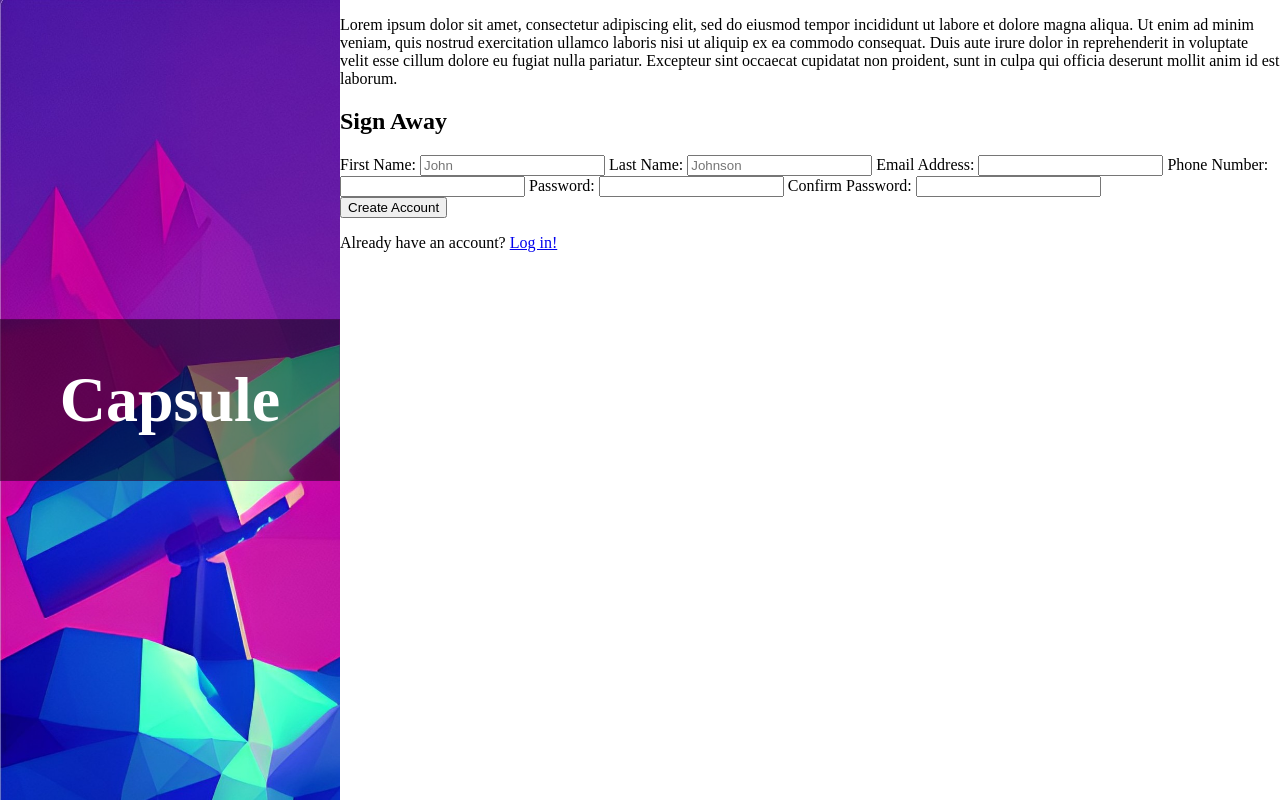
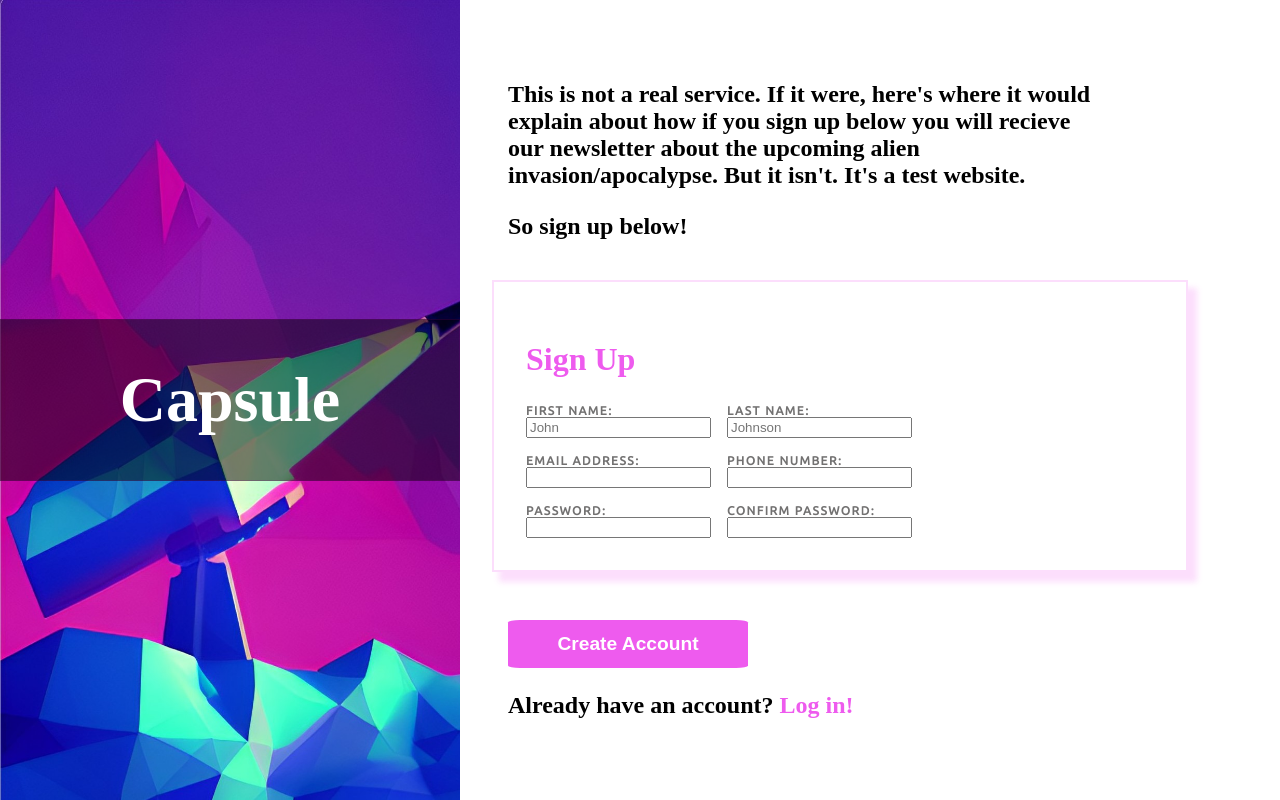
Before and after one commit to inherentspice/Sign-Up-Form, a plain HTML site: page index.html in a window 1280 px wide. Drawn offline with Linux system fonts and the light colour scheme.

Commit message:
finished styling

```diff
--- a/index.html
+++ b/index.html
@@ -6,6 +6,9 @@
   <meta name="viewport" content="width=device-width, initial-scale=1.0">
   <title>Sign-Up Form</title>
   <link rel="stylesheet" href="stylesheet.css">
+  <link rel="preconnect" href="https://fonts.googleapis.com">
+  <link rel="preconnect" href="https://fonts.gstatic.com" crossorigin>
+  <link href="https://fonts.googleapis.com/css2?family=Ubuntu&display=swap" rel="stylesheet">
 </head>
 <body>
   <div class="content">
@@ -17,31 +20,50 @@
     <div class="form">
       <div class="form-intro">
         <p>
-          Lorem ipsum dolor sit amet, consectetur adipiscing elit, sed do eiusmod tempor incididunt ut labore et dolore magna aliqua.
-          Ut enim ad minim veniam, quis nostrud exercitation ullamco laboris nisi ut aliquip ex ea commodo consequat.
-          Duis aute irure dolor in reprehenderit in voluptate velit esse cillum dolore eu fugiat nulla pariatur.
-          Excepteur sint occaecat cupidatat non proident, sunt in culpa qui officia deserunt mollit anim id est laborum.
+         This is not a real service.
+         If it were, here's where it would explain about how if you sign up below you will recieve our newsletter about the upcoming alien invasion/apocalypse.
+         But it isn't.
+         It's a test website.
+        </p>
+        <p>
+          So sign up below!
         </p>
       </div>
+      <div class="form-display">
+        <h2>Sign Up</h2>
         <div class="form-content">
-        <h2>Sign Away</h2>
-        <form action="example.com/path" method="POST">
+          <div class="form-inputs">
+            <form action="#" id="sign-up-form" method="POST">
+              <div class="entry-cont">
                 <label for="first_name">First Name: </label>
-          <input type="text" id="first_name" placeholder="John">
+                <input type="text" id="first_name" placeholder="John" required>
+              </div>
+              <div class="entry-cont">
                 <label for="last_name">Last Name: </label>
-          <input type="text" id="last_name" placeholder="Johnson">
+                <input type="text" id="last_name" placeholder="Johnson" required>
+              </div>
+              <div class="entry-cont">
                 <label for="user_email">Email Address: </label>
-          <input type="email" id="user_email">
+                <input type="email" id="user_email" required>
+              </div>
+              <div class="entry-cont">
                 <label for="user_number">Phone Number: </label>
-          <input type="number" id="user_number">
+                <input type="number" id="user_number" required>
+              </div>
+              <div class="entry-cont">
                 <label for="user_password">Password: </label>
-          <input type="password" id="set_password">
+                <input type="password" id="set_password" required>
+              </div>
+              <div class="entry-cont">
                 <label for="confirm_password">Confirm Password: </label>
-          <input type="password" id="confirm_password">
+                <input type="password" id="confirm_password" required>
+              </div>
             </form>
           </div>
+        </div>
+      </div>
       <div class="form-create">
-        <button>Create Account</button>
+        <button type="submit" form="sign-up-form">Create Account</button>
         <p>Already have an account? <a href="www.google.com">Log in!</a></p>
       </div>
     </div>
--- a/stylesheet.css
+++ b/stylesheet.css
@@ -7,6 +7,7 @@
 body {
   margin: 0;
   padding: 0;
+  list-style: none;
 }
 
 .content {
@@ -34,3 +35,86 @@ h1 {
   color: var(--color-white);
   font-size: 4rem;
 }
+
+.form {
+  display: flex;
+  flex-direction: column;
+  justify-content: center;
+  padding: 2rem;
+  padding-right: 10rem;
+  width: 100vw;
+}
+.form-display {
+  display: flex;
+  flex-direction: column;
+  width: 100%;
+  padding: 2rem;
+  border: 2px solid rgb(238, 91, 238, 0.2);
+  box-shadow: 8px 9px 6px 1px rgb(238, 91, 238, 0.2);
+}
+
+.form-content {
+  display: flex;
+}
+
+.form-inputs {
+  display: flex;
+  width: 35rem;
+}
+
+form {
+  display: flex;
+  flex-flow: wrap;
+  gap: 1rem;
+}
+
+.entry-cont {
+  display: flex;
+  flex-direction: column;
+}
+
+.form-create {
+  margin-top: 2rem;
+  padding: 1rem;
+}
+
+.form-intro {
+  padding: 1rem;
+}
+
+button {
+  background-color: rgb(238, 91, 238);
+  color: rgb(255, 255, 255);
+  height: 3rem;
+  width: 15rem;
+  border-radius: 5%;
+  font-size: 1.2rem;
+  font-weight: 700;
+  border: none;
+}
+
+h2 {
+  color:rgb(238, 91, 238);
+  font-size: 2rem;
+}
+
+label {
+  text-transform: uppercase;
+  color: rgb(114, 113, 113);
+  font-weight: 600;
+  font-size: 12px;
+  font-family: 'Ubuntu', sans-serif;
+  letter-spacing: 1.5px;
+}
+
+a {
+  text-decoration: none;
+  color:rgb(238, 91, 238);
+  font-weight: 800;
+  font-size: 1.5rem;
+}
+
+p {
+  font-size: 1.5rem;
+  font-weight: 600;
+}
```
Lines whose indentation alone changed are shown as unchanged.
